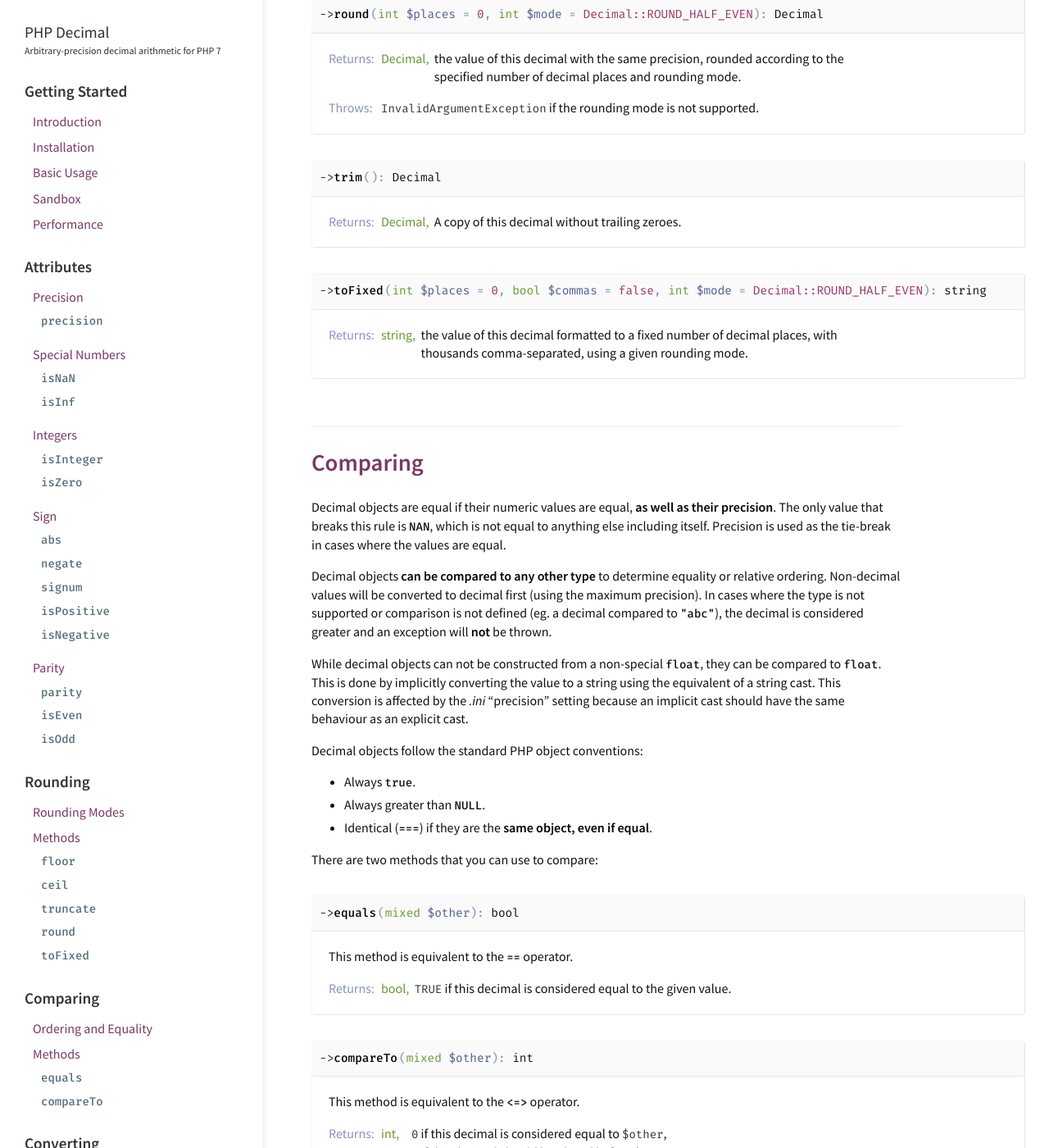
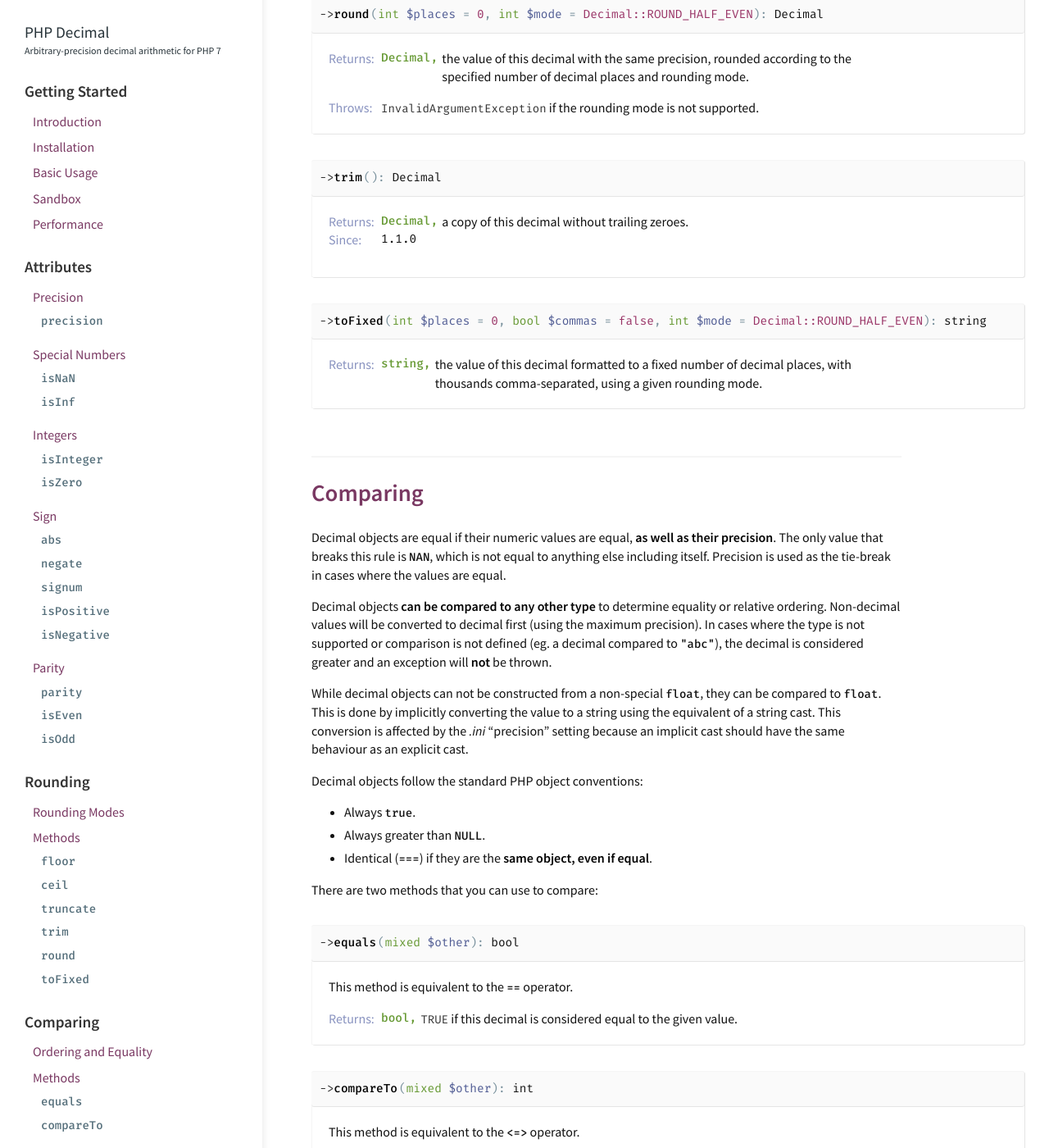
Before and after one commit to php-decimal/php-decimal.github.io, a Jekyll site: the page built from templates/main.md, in a window 1280 px wide and 1400 px high, scrolled down 9749 px. Shown: the whole window at 82% size. Built offline with Jekyll 4.4.1, drawn with Linux system fonts in a browser that asks for light colours; our own code applies the rules of GitHub Pages for plain Markdown files.

Commit message:
Add "since" to method info body

```diff
--- a/_data/menu.yml
+++ b/_data/menu.yml
@@ -97,6 +97,9 @@
                 name: 'truncate<span>(): Decimal</span>'
                 path: '/#truncate'
             -
+                name: 'trim<span>(): Decimal</span>'
+                path: '/#trim'
+            -
                 name: 'round<span>($places, $mode): Decimal</span>'
                 path: '/#round'
             -
--- a/_data/methods.yml
+++ b/_data/methods.yml
@@ -212,8 +212,9 @@
             desc: 'The number of places to shift the decimal point by. A positive shift moves the decimal point to the right, a negative shift moves the decimal point to the left.'
 trim:
     name: trim
+    since: 1.1.0
     return:
-        desc: 'A copy of this decimal without trailing zeroes.'
+        desc: 'a copy of this decimal without trailing zeroes.'
         type: Decimal
 precision:
     name: precision
--- a/_includes/method.md
+++ b/_includes/method.md
@@ -40,7 +40,7 @@
                 <span class="method-info-return-lead">Returns:&nbsp;</span>
                 <div class="method-info-indent">
                     {% if include.method.return.hide != false %}
-                        <span class="method-info-return-type">{{ include.method.return.type }},&nbsp;</span>
+                        <span class="method-info-return-type">{{ include.method.return.type }},</span>
                     {% endif %}
                     <span class="method-info-return-text">{{ include.method.return.desc }}</span>
                 </div>
@@ -62,5 +62,14 @@
             </div>
         </div>
         {%- endif -%}
+
+        {%- if include.method.since -%}
+            <div class="method-info-since">
+                <span class="method-info-since-lead">Since: </span>
+                <div class="method-info-indent">
+                    <p class="method-info-since-text">{{ include.method.since }}</p>
+                </div>
+            </div>
+        {%- endif -%}
     </div>
 </div>
--- a/_sass/_main.scss
+++ b/_sass/_main.scss
@@ -11,4 +11,5 @@
   }
 
   @import "article";
+  @import "method";
 }
--- /dev/null
+++ b/_sass/_method.scss
@@ -0,0 +1,122 @@
+
+.method-info {
+    background-color: white;
+    box-shadow: 1px 1px 0 0 rgba(0, 0, 0, 0.1);
+    padding: 0px;
+    margin-bottom: 2em;
+    margin-top: 2em;
+    border-radius: 3px;
+
+    ul {
+        margin: 0;
+        padding: 0;
+        margin-bottom: 10px;
+        li {
+            margin: 0;
+            list-style: none;
+        }
+    }
+
+    .method-info-header {
+        font-size: 0.9em;
+        white-space: nowrap;
+        text-overflow: ellipsis;
+        overflow: hidden;
+        background-color: $clr-grey-50;
+        font-family: $font-mono !important;
+        padding: 10px;
+        border-top: 1px solid $clr-border;
+        border-right: 1px solid $clr-border;
+        box-shadow: 0px 1px 0 0 rgba(0, 0, 0, 0.1);
+        border-radius: 3px;
+    }
+
+    .method-info-body {
+        padding: 20px;
+        border-left: 1px solid $clr-border;
+
+        strong {
+            font-weight: 600;
+            color: $clr-php-black;
+        }
+    }
+
+    .method-info-name {
+        font-family: $font-mono !important;
+        color: $clr-php-black;
+        font-size: 1em;
+        padding-right: 2px;
+        > strong {
+            font-weight: 500;
+        }
+    }
+
+    .method-info-param-type {
+        color: $clr-php-green;
+    }
+
+    .method-info-param-name {
+        color: $syntax-var;
+    }
+
+    .method-info-param-default {
+        color: #936;
+    }
+
+    .method-info-punc {
+        color: $syntax-punc;
+    }
+
+    .method-info-return {
+        .method-info-return-type {
+            font-family: $font-mono !important;
+            font-size: 0.9em;
+            color: $clr-php-green;
+            vertical-align: top;
+            font-weight: 500;
+            margin-right: 2px;
+        }
+    }
+
+    .method-info-indent {
+        padding-left: 64px;
+    }
+
+    .method-info-return-text,
+    .method-info-since-text,
+    .method-info-throws-text {
+        max-width: 540px;
+        display: inline-block;
+        vertical-align: top;
+    }
+
+    .method-info-return-lead,
+    .method-info-since-lead,
+    .method-info-throws-lead {
+        float: left;
+        font-weight: 500;
+        color: $clr-php-blue;
+    }
+
+    .method-info-since-text {
+        font-family: $font-mono !important;
+        font-size: 0.9em;
+    }
+
+    .method-info-throws ul {
+        padding: 0;
+        margin: 0;
+    }
+
+    .method-info-throws {
+        margin-top: 1em;
+    }
+
+    .method-info-body-desc {
+        margin-bottom: 1em;
+    }
+
+    .method-info-body-params {
+        display: none;
+    }
+}
```
